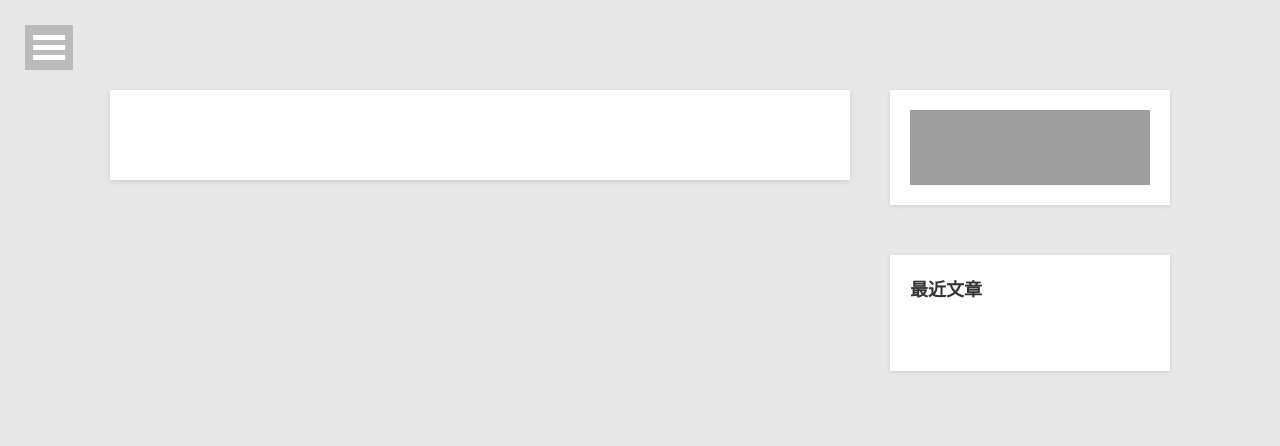
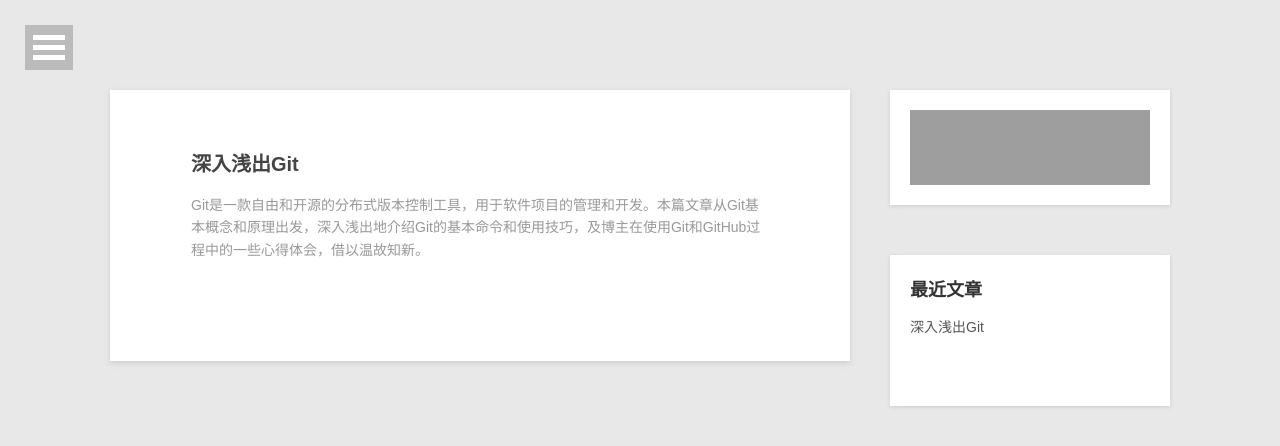
Before and after one commit to chengshiwen/chengshiwen.github.io, a Jekyll site: the page built from article.html, in a window 1280 px wide. Shown: the top 446 px of the page. Built offline with Jekyll 4.4.1, drawn with Linux system fonts in a browser that asks for light colours; Markdown is read by kramdown in place of the engine named in the settings; grey boxes are pictures that could not be loaded.

Commit message:
Add a part content of the article 2014-04-16-head-first-git.md

```diff
--- a/_layouts/post.html
+++ b/_layouts/post.html
@@ -5,6 +5,8 @@ layout: default
 <link rel="stylesheet" href="/assets/css/syntax.css" />
 <style type="text/css">
     body { background:#e8e8e8; }
+    #content h2, #content h3 { margin-top: 40px; }
+    #content p { margin-bottom: 20px; }
 </style>
 
 <div id="content">
--- /dev/null
+++ b/_posts/2014-04-16-head-first-git.md
@@ -0,0 +1,22 @@
+---
+layout: post
+title: 深入浅出Git
+description: Git是一款自由和开源的分布式版本控制工具，用于软件项目的管理和开发。本篇文章从Git基本概念和原理出发，深入浅出地介绍Git的基本命令和使用技巧，及博主在使用Git和GitHub过程中的一些心得体会，借以温故知新。
+category: blog
+---
+
+Git是一款自由和开源的分布式版本控制工具，用于软件项目的管理和开发。本篇文章从Git基本概念和原理出发，深入浅出地介绍Git的基本命令和使用技巧，及博主在使用Git和GitHub过程中的一些心得体会，借以温故知新。
+
+## Git简介
+
+Git是Linus Torvalds为了帮助管理Linux内核开发而开发的一个开放源码的版本控制软件。
+
+Torvalds开始着手开发Git是为了作为一种过渡方案来替代BitKeeper，后者之前一直是Linux内核开发人员在全球使用的主要源代码工具。开放源码社区中的有些人觉得BitKeeper的许可证并不适合开放源码社区的工作，因此Torvalds决定着手研究许可证更为灵活的版本控制系统。尽管最初Git的开发是为了辅助Linux内核开发的过程，但是现在越来越多的其他自由软件项目也开始使用了Git。
+
+## Git安装
+
+## Git基本命令
+
+## Git文件忽略
+
+## GitHub配置和使用
--- a/assets/js/home-tree.js
+++ b/assets/js/home-tree.js
@@ -100,4 +100,4 @@ function update() {
 
 regenerate(true);
 
-setInterval("regenerate();", 5000);
+setInterval("regenerate();", 10000);
```
